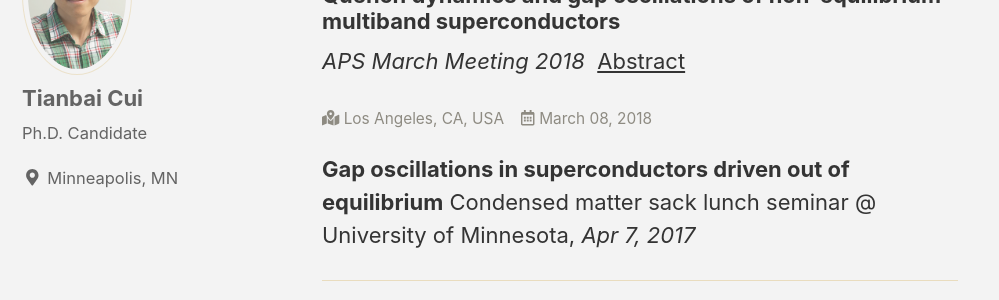
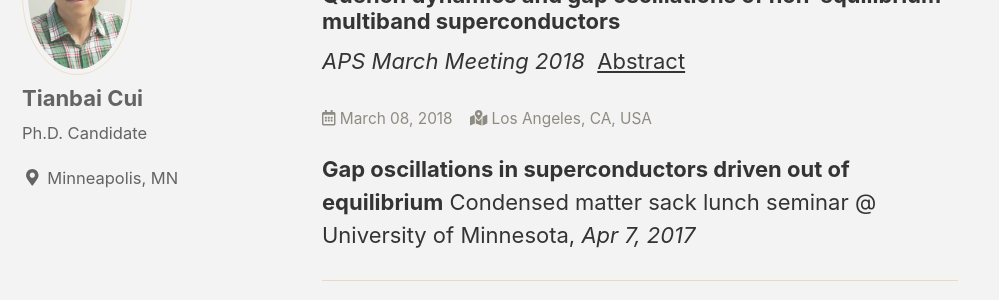
Before and after one commit to TianbaiCui/tianbaicui.github.io, a Jekyll site: the page built from _pages/Talks.md, in a window 1280 px wide and 900 px high, scrolled down 1116 px. Shown: the part 151-451 px from the top of the window, without its empty margins (0-999 px from the left). Built offline with Jekyll 4.4.1, drawn with Linux system fonts in a browser that asks for light colours; nearby versions of some CDN libraries.

Commit message:
Modify talks

```diff
--- a/_pages/Talks.md
+++ b/_pages/Talks.md
@@ -7,10 +7,10 @@ header:
 <h3>Quench dynamics and gap oscillations of non-equilibrium multiband superconductors</h3>
 
 <em>APS March Meeting 2018 </em> &nbsp;<a href="https://meetings.aps.org/Meeting/MAR18/Session/R31.3">Abstract</a>
-
-<p class="page__meta" style="font-size:70%;"> <i class="fas fa-map-marked-alt"></i> Los Angeles, CA, USA &nbsp;&nbsp; <i class="far fa-calendar-alt" aria-hidden="true"></i> {{ "2018-03-08" | date: '%B %d, %Y' }}</p>
+<p class="page__meta" style="font-size:70%;"> <i class="far fa-calendar-alt" aria-hidden="true"></i> {{ "2018-03-08" | date: '%B %d, %Y' }} &nbsp;&nbsp; <i class="fas fa-map-marked-alt"></i> Los Angeles, CA, USA</p>
 
 <hr>
+
 <hr />
 
 <strong>Gap oscillations in superconductors driven out of equilibrium</strong>
```
